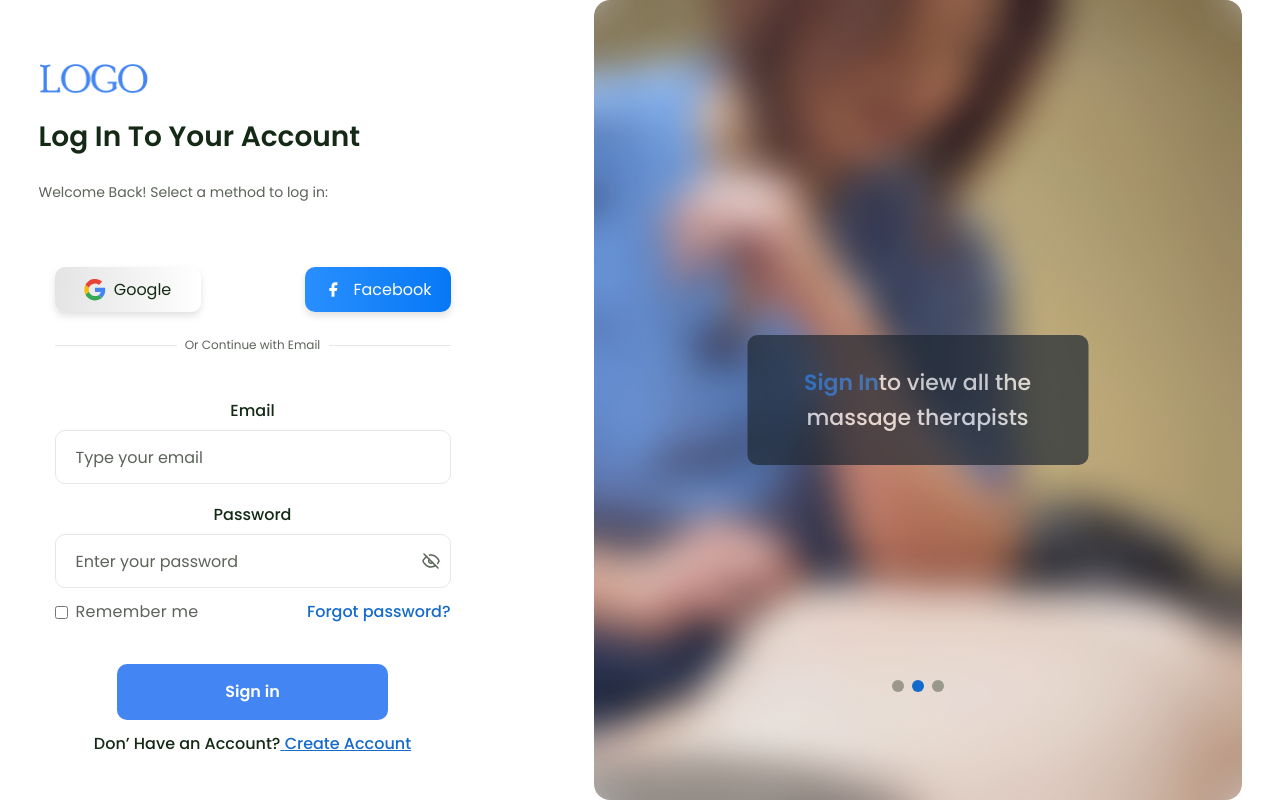
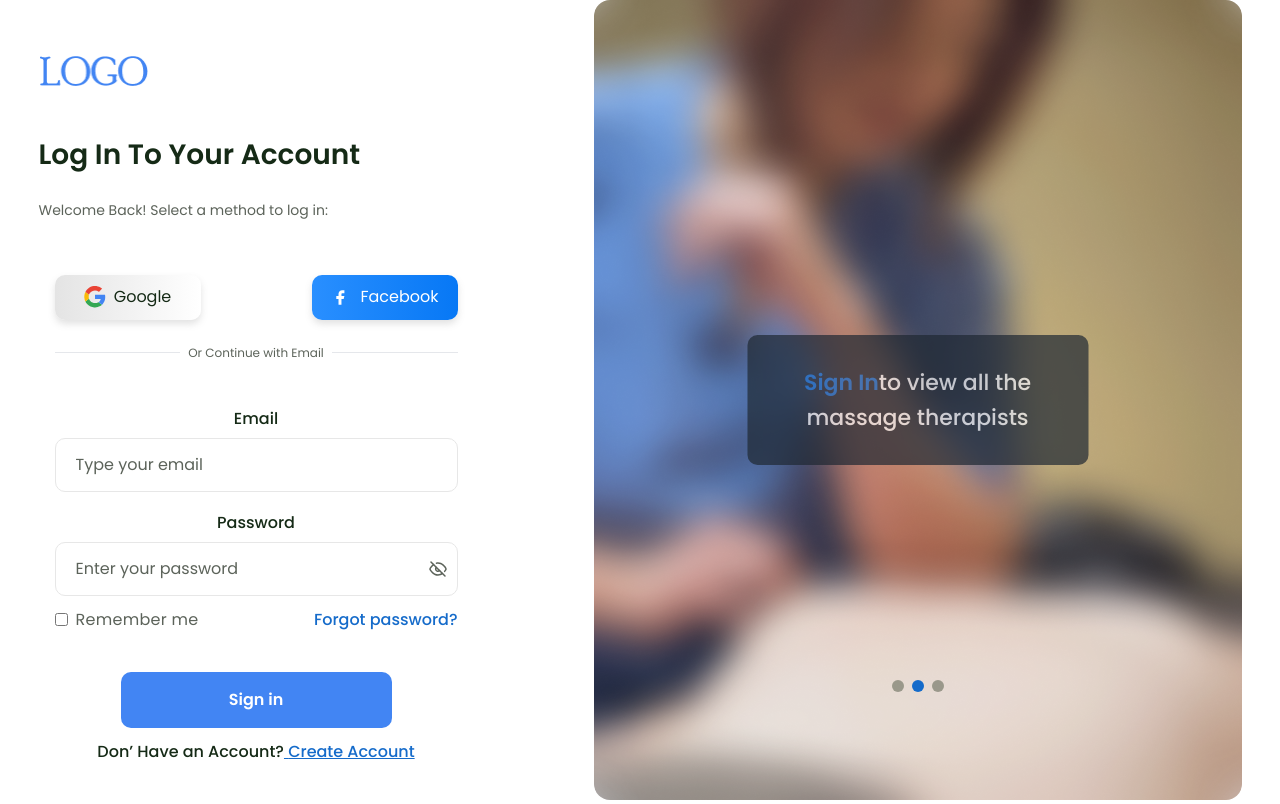
Before and after one commit to tanvirhossain808/scopioe_task, a React (Vite) app: page /login in a window 1280 px wide. Built offline with nearby package versions, Linux system fonts and the light colour scheme.

Commit message:
make some style related changes

```diff
--- a/src/components/LoginButtons/LoginButton.jsx
+++ b/src/components/LoginButtons/LoginButton.jsx
@@ -1,7 +1,7 @@
 const LoginButton = () => {
     return (
         <div className="px-4">
-            <div className="flex justify-center lg:justify-between gap-10 items-center mt-[50px]">
+            <div className="flex justify-center lg:justify-between gap-10 items-center mt-10">
                 <button className="bg-google-gradient shadow-google-shadow w-[146px] h-[45px] flex items-center justify-center gap-2 rounded-[10px]">
                     <img src="/assets/images/logo/google.svg" width={22} height={22} alt="Google logo" />
                     <span className="text-[#152A16] text-base">Google</span>
--- a/src/components/Logo/AuthForms/AuthForms.jsx
+++ b/src/components/Logo/AuthForms/AuthForms.jsx
@@ -58,7 +58,7 @@ const AuthForms = ({ auth = "Sign Up" }) => {
     };
 
     return (
-        <div className="bg-[#fff] absolute lg:static bottom-0 right-0 left-0 rounded-t-[40px]">
+        <div className="bg-[#fff] absolut h-full w-full lg:static bottom-0 right-0 left-0 rounded-t-[40px] mt-10 lg:mt-0 pt-[1px]">
             {
                 auth === "Sign Up" ? <h2 className="text-[#1A2531] mt-8 text-[28px] font-semibold text-center lg:hidden">Sing Up</h2> : <>
                     <h2 className="text-[#152A16] mt-8 text-[28px] font-semibold leading-[24px] text-center lg:text-left">Log In To Your Account</h2>
--- a/src/page/Auth/Create_Account/Create_Account.jsx
+++ b/src/page/Auth/Create_Account/Create_Account.jsx
@@ -9,7 +9,7 @@ const Create_Account = () => {
         <>
             <div className="lg:flex items-center justify-center gap-[120px] h-screen lg:px-[20px]">
                 <div className="w-full h-screen bg-auth-phone-background bg-cover bg-center pt-[1px] relative lg:bg-none lg:max-w-[430px] lg:max-h-[802px]">
-                    <div className="max-w-[380px] lg:max-w-full mx-auto lg:mx-0 mt-[55px] container">
+                    <div className="min-w-[380px] w-full lg:max-w-full mx-auto lg:mx-0 mt-[55px] container">
                         <Logo />
                         {!canShowFrom && <>
                             <h2 className="mt-8 text-[#1A2531] text-[28px] font-semibold text-center lg:text-start">Sign In To Your Account</h2>
--- a/src/page/Auth/Login/Login.jsx
+++ b/src/page/Auth/Login/Login.jsx
@@ -10,7 +10,7 @@ const Login = () => {
                     <div className="mt-[59px]">
                         <Logo />
                     </div>
-                    <div className="max-w-[380px] lg:min-w-[428px] mx-auto lg:mx-0 mt-[24px] text-center">
+                    <div className="min-w-[380px] lg:min-w-[428px] mx-auto lg:mx-0 mt-[24px] text-center h-full">
                         <h4 className="text-[18px] text-light-white lg:hidden">
                             <span className="text-[#fff] ">Sign In</span> to view all the <br /> massage therapists
                         </h4>
```
